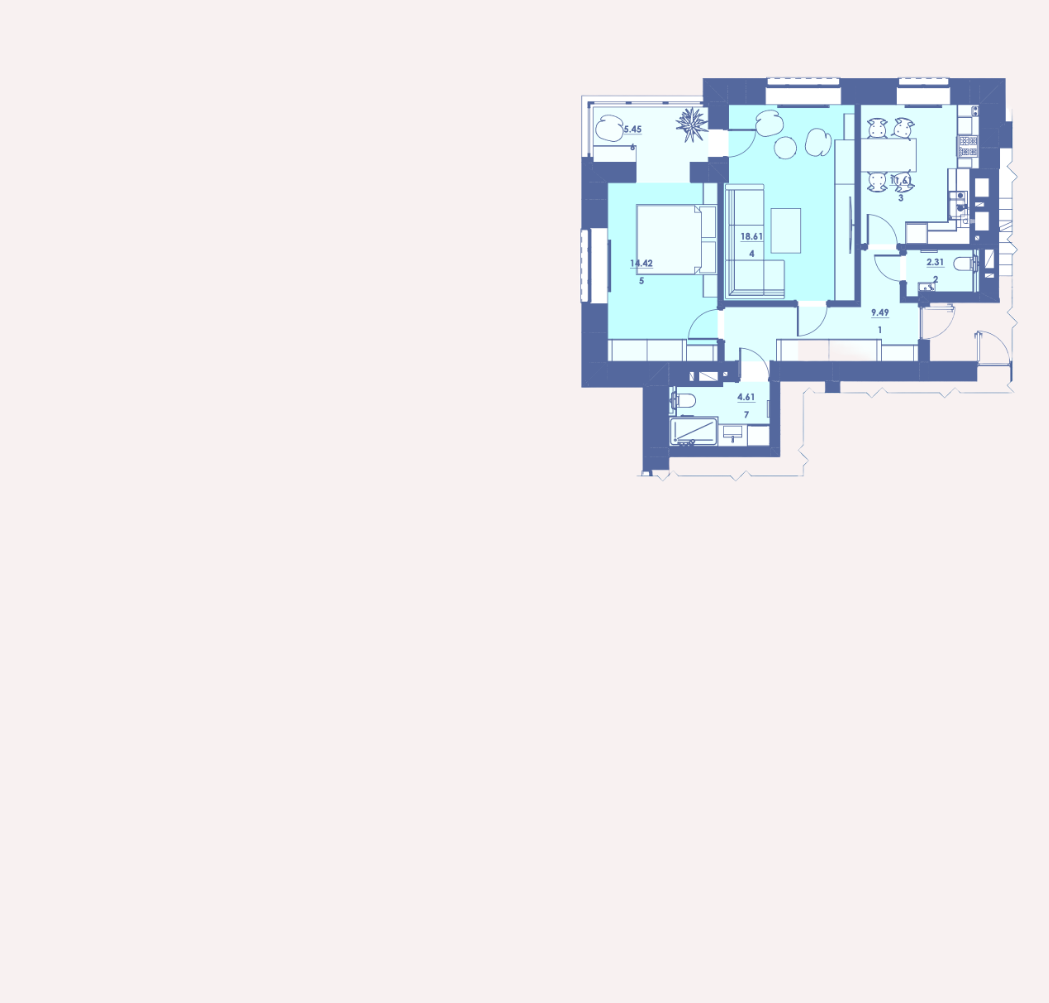
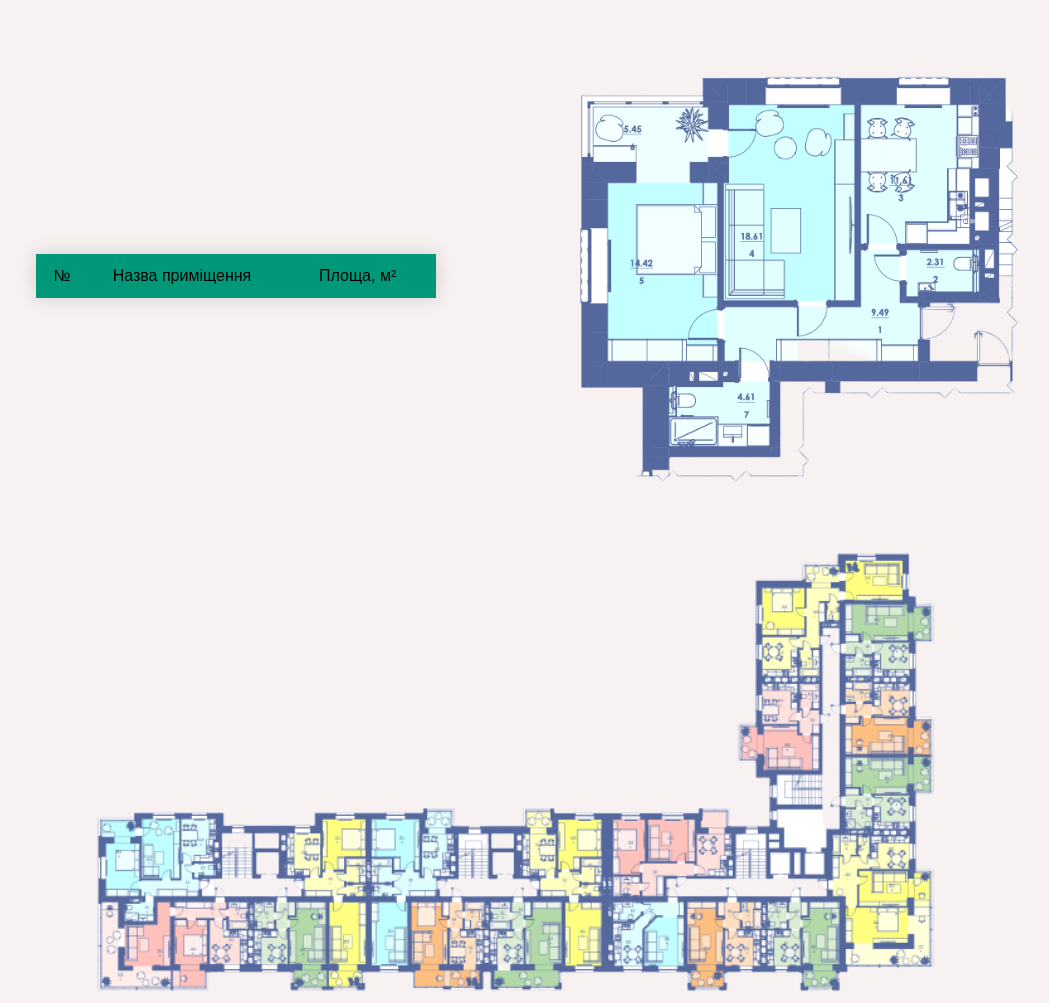
Before and after one commit to Sashahjggggv/Great-House, a PHP site: page /choose/apartment/index.html in a window 1280 px wide. Shown: the part 2027-3030 px from the top of the page, without its empty margins (123-1172 px from the left). Before the commit the page ends 2509 px from the top, so only its background shows below. Run offline with PHP 8.4, Linux system fonts and the light colour scheme; some libraries are stand-ins or nearby versions.

Commit message:
add new ver apartment page

```diff
--- a/choose/apartment/index.html
+++ b/choose/apartment/index.html
@@ -3,6 +3,7 @@
 <head>
   <link rel="icon" type="image/x-icon" href="../../img/favicon.ico">
   <link rel="stylesheet" href="../../css/main.css">
+  <link rel="stylesheet" href="../../css/apartment.css">
   <meta charset="UTF-8">
   <meta http-equiv="X-UA-Compatible" content="IE=edge">
   <meta name="viewport" content="width=device-width, initial-scale=1.0">
@@ -196,13 +197,72 @@
   <section class="info">
     <div class="info__container container">
       <div class="info__text-block">
-
+        <table class="info__table">
+          <thead>
+            <tr>
+              <td>№</td>
+              <td>Назва приміщення</td>
+              <td>Площа, м²</td>
+            </tr>
+          </thead>
+          <tbody>
+            <tr class="table-line1 none">
+              <td class="table-num1">1</td>
+              <td class="table-name1">-</td>
+              <td class="table-area1">-</td>
+            </tr>
+            <tr class="table-line2 none">
+              <td class="table-num2">2</td>
+              <td class="table-name2">-</td>
+              <td class="table-area2">-</td>
+            </tr>
+            <tr class="table-line3 none">
+              <td class="table-num3">3</td>
+              <td class="table-name3">-</td>
+              <td class="table-area3">-</td>
+            </tr>
+            <tr class="table-line4 none">
+              <td class="table-num4">4</td>
+              <td class="table-name4">-</td>
+              <td class="table-area4">-</td>
+            </tr>
+            <tr class="table-line5 none">
+              <td class="table-num5">5</td>
+              <td class="table-name5">-</td>
+              <td class="table-area5">-</td>
+            </tr>
+            <tr class="table-line6 none">
+              <td class="table-num6">6</td>
+              <td class="table-name6">-</td>
+              <td class="table-area6">-</td>
+            </tr>
+            <tr class="table-line7 none">
+              <td class="table-num7">7</td>
+              <td class="table-name7">-</td>
+              <td class="table-area7">-</td>
+            </tr>
+          </tbody>
+        </table>
       </div>
       <div class="info__bti-plan">
         <img src="../../img/apartment-type1/bti-plan.png" alt="bti-plan" class="info__plan-image">
       </div>
     </div>
   </section>
+
+  <section class="round">
+    <div class="round__container container">
+      <img src="../../img/apartment-type1/round.png" alt="round-plan" class="round__img">
+    </div>
+  </section>
+
+  <footer class="footer">
+    <div class="footer__gallery"></div>
+    <div class="footer__container container">
+      <div class="footer__info">
+      </div>
+    </div>
+  </footer>
 
 	<script src="https://code.jquery.com/jquery-3.6.3.js" integrity="sha256-nQLuAZGRRcILA+6dMBOvcRh5Pe310sBpanc6+QBmyVM=" crossorigin="anonymous"></script>
   <script src="../../js/script.js"></script>
--- /dev/null
+++ b/css/apartment.css
@@ -0,0 +1,227 @@
+.gallery {
+  padding-top: 85px;
+  overflow: hidden;
+  position: relative;
+}
+.gallery .movable {
+  display: flex;
+  height: 85vh;
+  max-width: 100%;
+  transition: transform 0.4s;
+}
+.gallery .movable > div {
+  flex: 1;
+  min-width: 100%;
+  display: flex;
+  align-items: center;
+  justify-content: center;
+}
+.gallery .movable img {
+  height: auto;
+  max-height: 100%;
+  border-radius: 25px;
+  max-width: 100%;
+}
+.gallery__btns {
+  position: absolute;
+  bottom: 50%;
+  transform: translateY(50%);
+  width: 100%;
+  padding-top: 85px;
+  display: flex;
+  justify-content: space-between;
+}
+.gallery__btns > button {
+  border-radius: 50%;
+  width: 70px;
+  height: 70px;
+  margin: 50px;
+  border: 4px solid #FFA500;
+  display: flex;
+  align-items: center;
+  justify-content: center;
+}
+.gallery__btns > button:hover {
+  background: #FFA500;
+}
+.gallery__btns > button:hover svg path {
+  fill: #fff;
+}
+.gallery__btns > button:active {
+  box-shadow: 0 0 10px #FFA500;
+}
+.gallery .prev svg {
+  transform: rotate(180deg);
+}
+
+.location {
+  margin-top: 50px;
+}
+.location__container {
+  display: flex;
+  justify-content: space-between;
+  height: 500px;
+}
+.location__block-map {
+  width: 48%;
+  height: 100%;
+}
+.location__block-slider {
+  width: 48%;
+  height: 100%;
+}
+.location__title {
+  font-size: 18px;
+  color: #FFA500;
+  margin-bottom: 20px;
+}
+.location__map {
+  width: 100%;
+  height: 100%;
+  border-radius: 30px;
+}
+.location__photo-slider {
+  position: relative;
+  width: 100%;
+  height: 500px;
+  overflow: hidden;
+}
+.location__photo-slider .movable {
+  display: flex;
+  height: 500px;
+  max-width: 100%;
+  transition: transform 0.4s;
+}
+.location__photo-slider .movable > div {
+  flex: 1;
+  min-width: 100%;
+  display: flex;
+  align-items: center;
+  justify-content: center;
+}
+.location__photo-slider .movable img {
+  height: auto;
+  max-height: 100%;
+  border-radius: 25px;
+  max-width: 100%;
+}
+.location__btns-slide {
+  position: absolute;
+  top: 50%;
+  transform: translateY(-50%);
+  width: 100%;
+  display: flex;
+  justify-content: space-between;
+}
+.location__btns-slide > button {
+  border-radius: 50%;
+  width: 70px;
+  height: 70px;
+  margin: 10px;
+  transform: scale(0.6);
+  border: 4px solid #FFA500;
+  display: flex;
+  align-items: center;
+  justify-content: center;
+}
+.location__btns-slide > button:hover {
+  background: #FFA500;
+}
+.location__btns-slide > button:hover svg path {
+  fill: #fff;
+}
+.location__btns-slide > button:active {
+  box-shadow: 0 0 10px #FFA500;
+}
+.location .prev svg {
+  transform: rotate(180deg);
+}
+
+.furniture-plan {
+  margin-top: 100px;
+}
+.furniture-plan__container {
+  display: flex;
+  align-items: center;
+  justify-content: center;
+}
+.furniture-plan__image {
+  width: 70%;
+  height: auto;
+}
+
+.info {
+  margin-top: 100px;
+}
+.info__container {
+  display: flex;
+  justify-content: space-between;
+}
+.info__text-block {
+  width: 48%;
+  display: flex;
+  align-items: center;
+  justify-content: center;
+}
+.info__bti-plan {
+  width: 48%;
+}
+.info__plan-image {
+  width: 100%;
+  height: auto;
+}
+.info__table {
+  border: 2px solid #009879;
+  border-collapse: collapse;
+  margin: 25px 0;
+  font-size: 0.9em;
+  font-family: sans-serif;
+  min-width: 400px;
+  box-shadow: 0 0 20px rgba(0, 0, 0, 0.15);
+}
+.info__table thead tr {
+  background-color: #009879;
+  font-size: 16px;
+}
+.info__table td {
+  border-right: 2px solid #009879;
+  padding: 12px 15px;
+}
+.info__table tbody tr {
+  border-bottom: 1px solid #dddddd;
+  font-size: 16px;
+}
+.info__table tbody tr:last-of-type {
+  border-bottom: 2px solid #009879;
+}
+.info__table tbody tr:nth-child(even) {
+  background: rgba(0, 152, 122, 0.5137254902);
+}
+.info__table tbody tr.none {
+  display: none;
+}
+
+.round {
+  margin-top: 50px;
+}
+.round__container {
+  display: flex;
+  align-items: center;
+  justify-content: center;
+}
+.round__img {
+  width: 80%;
+  height: auto;
+}
+
+@media (max-width: 1100px) {
+  .gallery .movable {
+    width: 100%;
+    height: auto;
+    max-height: 85vh;
+  }
+  .gallery__btns > button {
+    margin: 10px;
+    transform: scale(0.6);
+  }
+}
--- a/parking/index.html
+++ b/parking/index.html
@@ -92,8 +92,6 @@
     </div>
   </section>
 
-  sectioin.
-
   <div class="contacts-bg-shadow"></div>
 
 	<script src="https://code.jquery.com/jquery-3.6.3.js" integrity="sha256-nQLuAZGRRcILA+6dMBOvcRh5Pe310sBpanc6+QBmyVM=" crossorigin="anonymous"></script>
--- a/scss/_apartment.scss
+++ b/scss/apartment.scss
@@ -169,6 +169,9 @@
 
   &__text-block {
     width: 48%;
+    display: flex;
+    align-items: center;
+    justify-content: center;
   }
 
   &__bti-plan {
@@ -177,6 +180,54 @@
 
   &__plan-image {
     width: 100%;
+    height: auto;
+  }
+
+  &__table {
+    border: 2px solid #009879;
+    border-collapse: collapse;
+    margin: 25px 0;
+    font-size: 0.9em;
+    font-family: sans-serif;
+    min-width: 400px;
+    box-shadow: 0 0 20px rgba(0, 0, 0, 0.15);
+
+    & thead tr {
+      background-color: #009879;
+      font-size: 16px;
+    }
+    & td {
+      border-right: 2px solid #009879;
+      padding: 12px 15px;
+    }
+    & tbody tr {
+      border-bottom: 1px solid #dddddd;
+      font-size: 16px;
+
+      &:last-of-type {
+        border-bottom: 2px solid #009879;
+      }
+      &:nth-child(even) {
+        background: #00987a83;
+      }
+      &.none {
+        display: none;
+      }
+    }
+  }
+}
+
+.round {
+  margin-top: 50px;
+
+  &__container {
+    display: flex;
+    align-items: center;
+    justify-content: center;
+  }
+
+  &__img {
+    width: 80%;
     height: auto;
   }
 }
--- a/scss/main.scss
+++ b/scss/main.scss
@@ -1,7 +1,5 @@
 @import "_nullstyle.scss";
 @import url('https://fonts.googleapis.com/css2?family=Open+Sans:wght@400;500;600;700&display=swap');
-@import "_homepage.scss";
-@import "_apartment.scss";
 @font-face {
   font-family: "Marisa";
   src: url("../fonts/Marisa/Marisa.otf");
@@ -383,6 +381,8 @@ body {
   }
 }
 
+.footer
+
 @media (max-width: 1100px) {
   .container {
     padding-left: 10px;
```
Also changed, not shown: img/apartment-type1/round.png (added).
